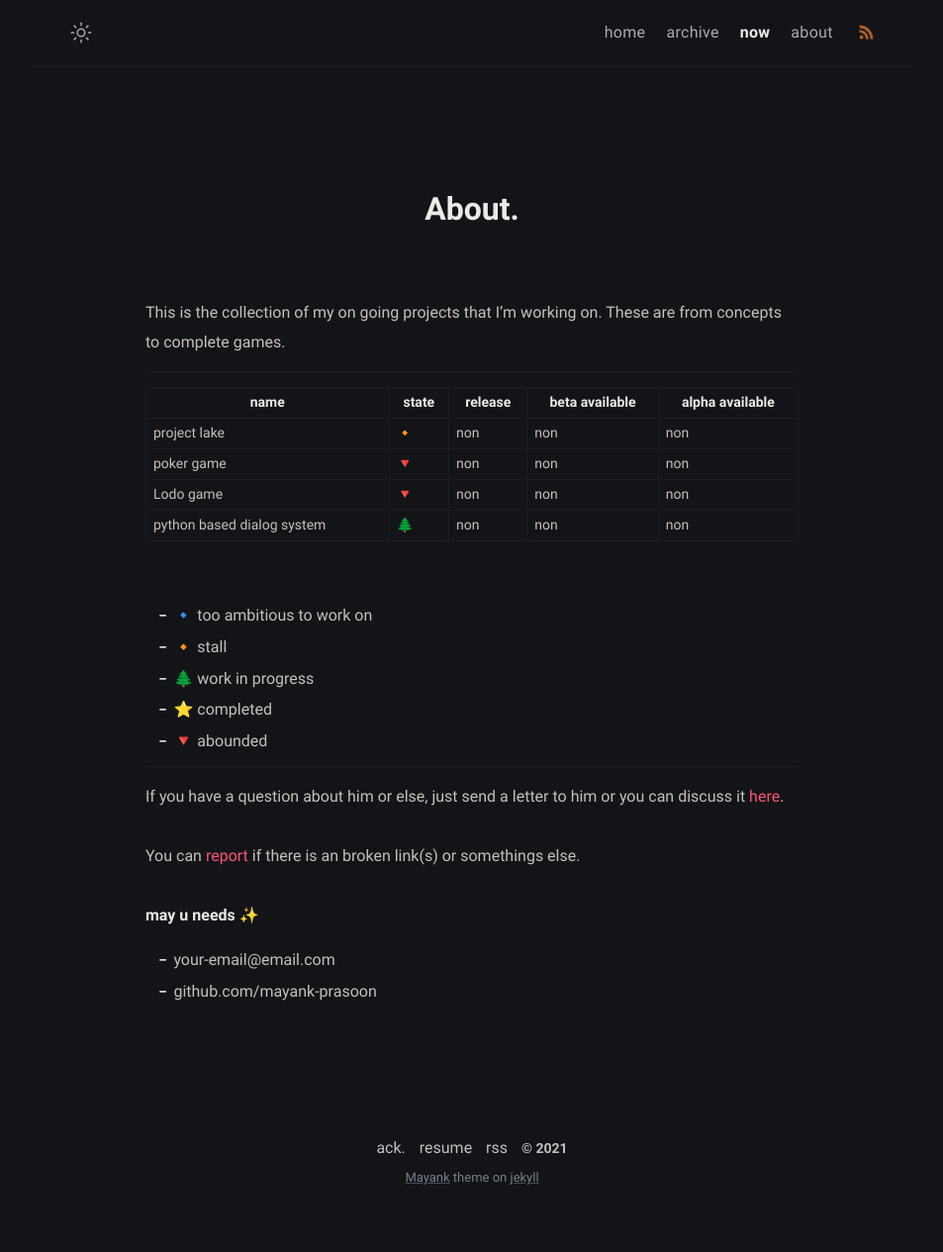
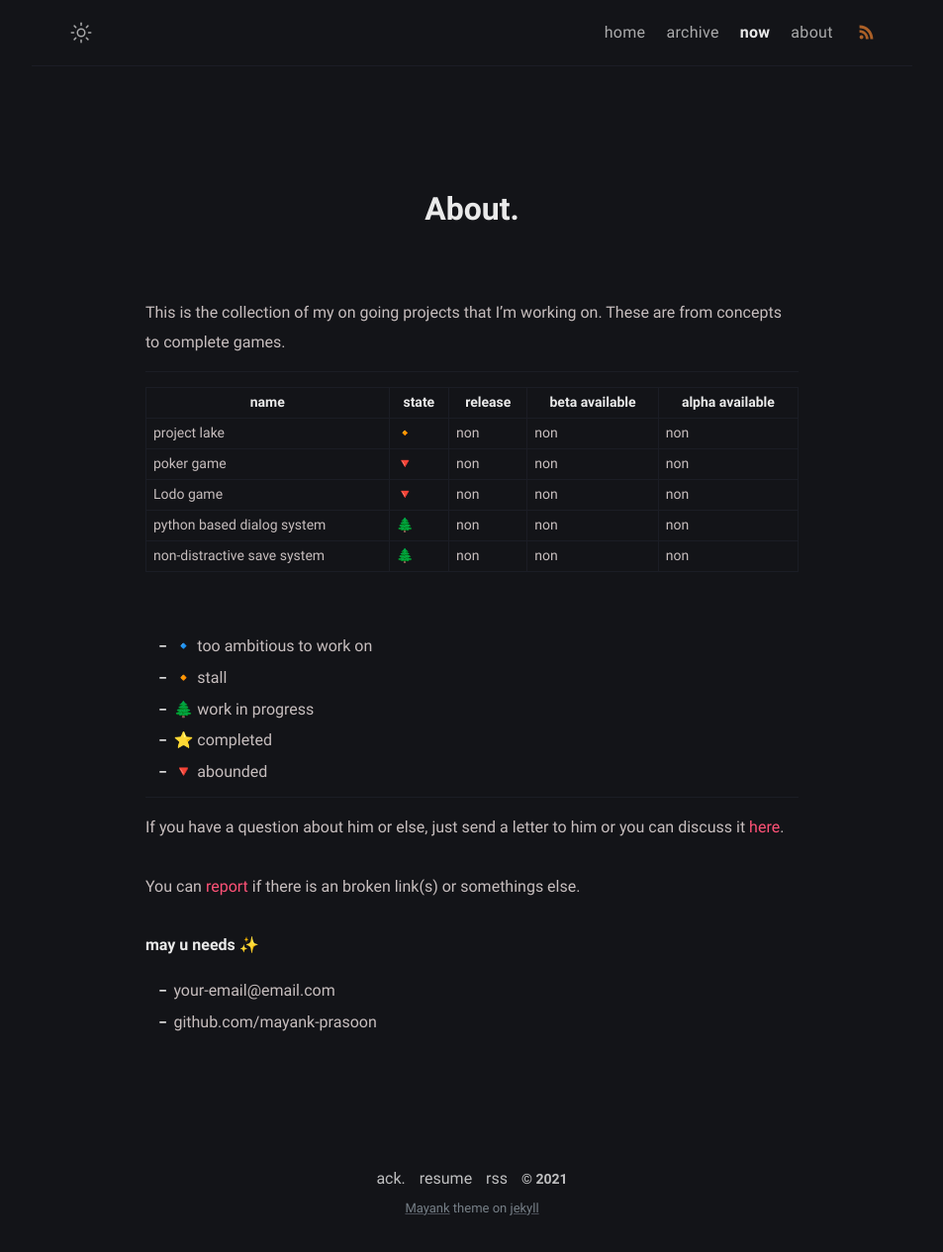
Before and after one commit to mayank-prasoon/gamedesign.github.io, a Jekyll site: the page built from now.md, in a window 1280 px wide. Shown: the whole page at 99% size, without its empty margins (163-1116 px from the left). Built offline with Jekyll 4.4.1, drawn with Linux system fonts in a browser that asks for light colours; before the commit the page ends 1234 px from its top, so only the background shows below that.

Commit message:
Update now.md

```diff
--- a/now.md
+++ b/now.md
@@ -18,6 +18,7 @@ These are from concepts to complete games.
 | poker game                 | 🔻    | non     | non            | non            |
 | Lodo game                  | 🔻    | non     | non            | non            |
 | python based dialog system | 🌲    | non     | non            | non            |
+| non-distractive save system | 🌲    | non     | non            | non            |
 
 <br>
 
```
